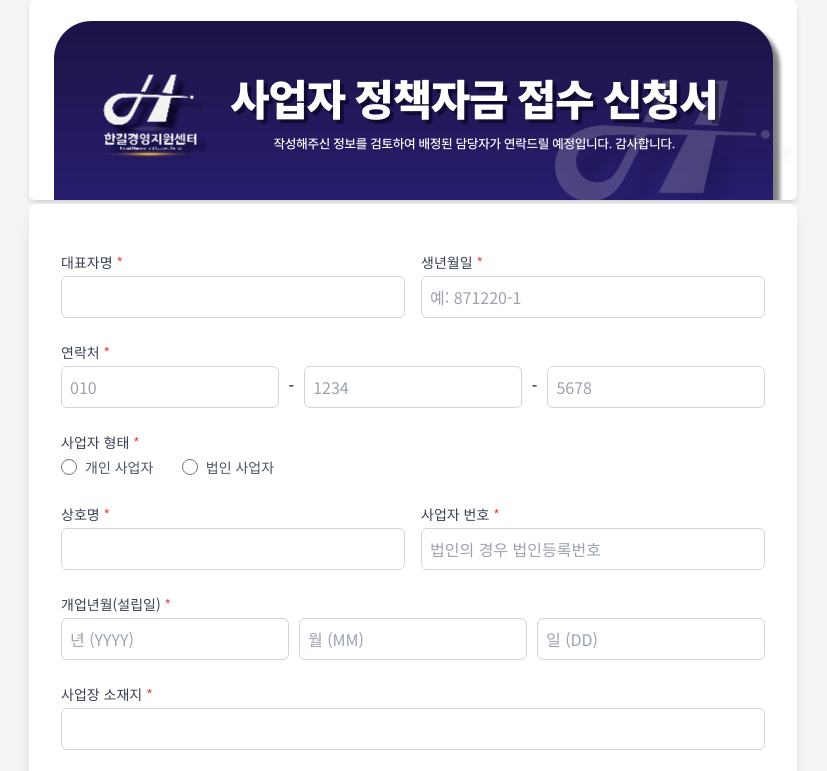
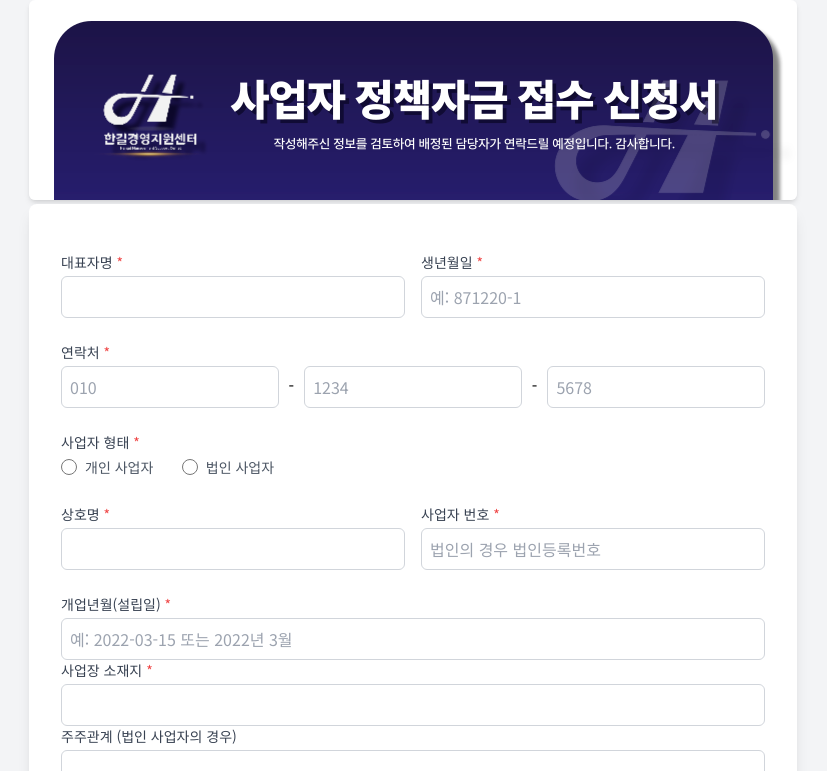
Before and after one commit to jinhee0216/hangilbiz2, a plain HTML site: page index.html in a window 1280 px wide. Shown: the top 771 px of the page, without its empty margins (227-1054 px from the left). Drawn offline with nearby package versions, Linux system fonts and the light colour scheme.

Commit message:
Update index.html

```diff
--- a/index.html
+++ b/index.html
@@ -151,11 +151,16 @@ class="space-y-6">
 </div>
 
 <div>
-<label class="block text-sm font-medium text-gray-700">개업년월(설립일) <span class="text-red-500">*</span></label>
-<div class="date-inputs">
-<input aria-required="true" class="mt-1 w-1/3 p-2 border border-gray-300 rounded-md focus:ring-indigo-500 focus:border-indigo-500" max="2099" min="1900" name="entry.1645878600_year" placeholder="년 (YYYY)" required="" type="number"/>
-<input aria-required="true" class="mt-1 w-1/3 p-2 border border-gray-300 rounded-md focus:ring-indigo-500 focus:border-indigo-500" max="12" min="1" name="entry.1645878600_month" placeholder="월 (MM)" required="" type="number"/>
-<input aria-required="true" class="mt-1 w-1/3 p-2 border border-gray-300 rounded-md focus:ring-indigo-500 focus:border-indigo-500" max="31" min="1" name="entry.1645878600_day" placeholder="일 (DD)" required="" type="number"/>
+  <label class="block text-sm font-medium text-gray-700">
+    개업년월(설립일) <span class="text-red-500">*</span>
+  </label>
+  <input
+    name="entry.개업년월"
+    type="text"
+    placeholder="예: 2022-03-15 또는 2022년 3월"
+    required
+    class="mt-1 block w-full p-2 border border-gray-300 rounded-md focus:ring-indigo-500 focus:border-indigo-500"
+  />
 </div>
 </div>
 <div>
```
